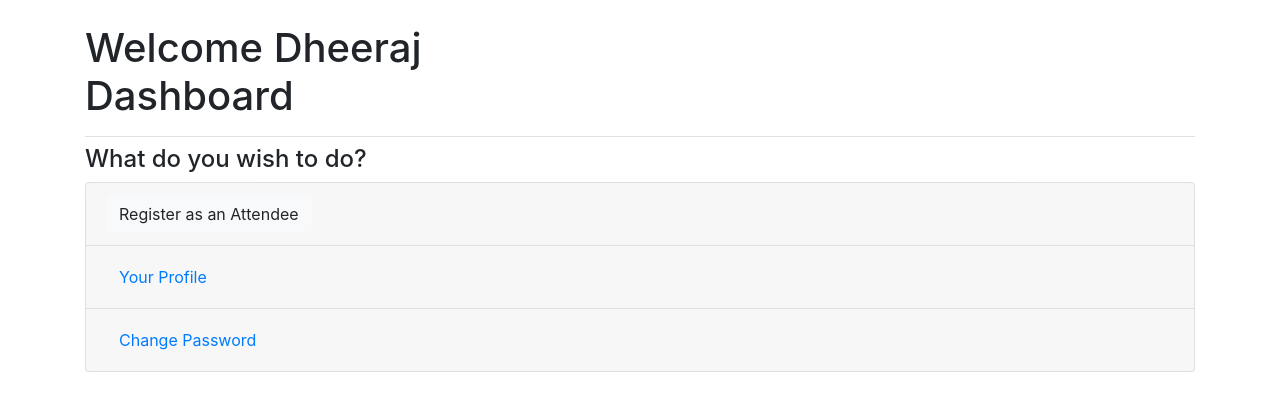
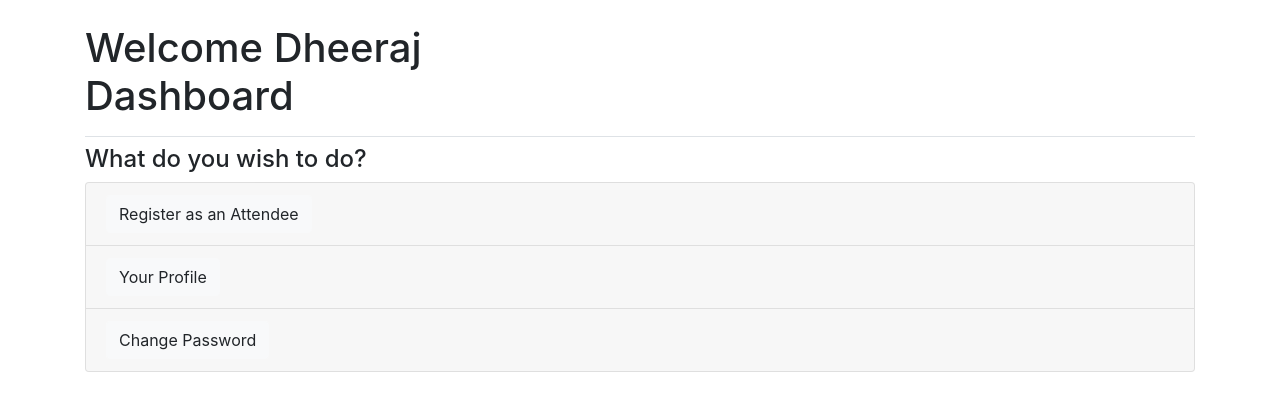
Before and after one commit to Dheeraj2407/Face-web, a Django app: page / in a window 1280 px wide. Shown: the part 58-469 px from the top of the page. Run offline with Django 3.2, Linux system fonts and the light colour scheme; a user stored in the database is signed in; data comes from the database, SQL or seed files in the repository; both versions use the stored data as it was after the commit; some libraries are stand-ins or nearby versions.

Commit message:
Redesigned all Collapse buttons

```diff
--- a/faceweb/faceapp/templates/registration/index.html
+++ b/faceweb/faceapp/templates/registration/index.html
@@ -40,7 +40,7 @@
     <div class="card">
         <div class="card-header" id="headingTwo">
         <h5 class="mb-0">
-            <button class="btn btn-link collapsed" type="button" data-toggle="collapse" data-target="#collapseTwo" aria-expanded="false" aria-controls="collapseTwo">
+            <button class="btn btn-light" type="button" data-toggle="collapse" data-target="#collapseTwo" aria-expanded="false" aria-controls="collapseTwo">
             Your Profile
             </button>
         </h5>
@@ -65,7 +65,7 @@
     <div class="card">
         <div class="card-header" id="headingThree">
         <h5 class="mb-0">
-            <button class="btn btn-link collapsed" type="button" data-toggle="collapse" data-target="#collapseThree" aria-expanded="false" aria-controls="collapseThree">
+            <button class="btn btn-light" type="button" data-toggle="collapse" data-target="#collapseThree" aria-expanded="false" aria-controls="collapseThree">
             Change Password
             </button>
         </h5>
```
Also changed, not shown: faceweb/db.sqlite3.
